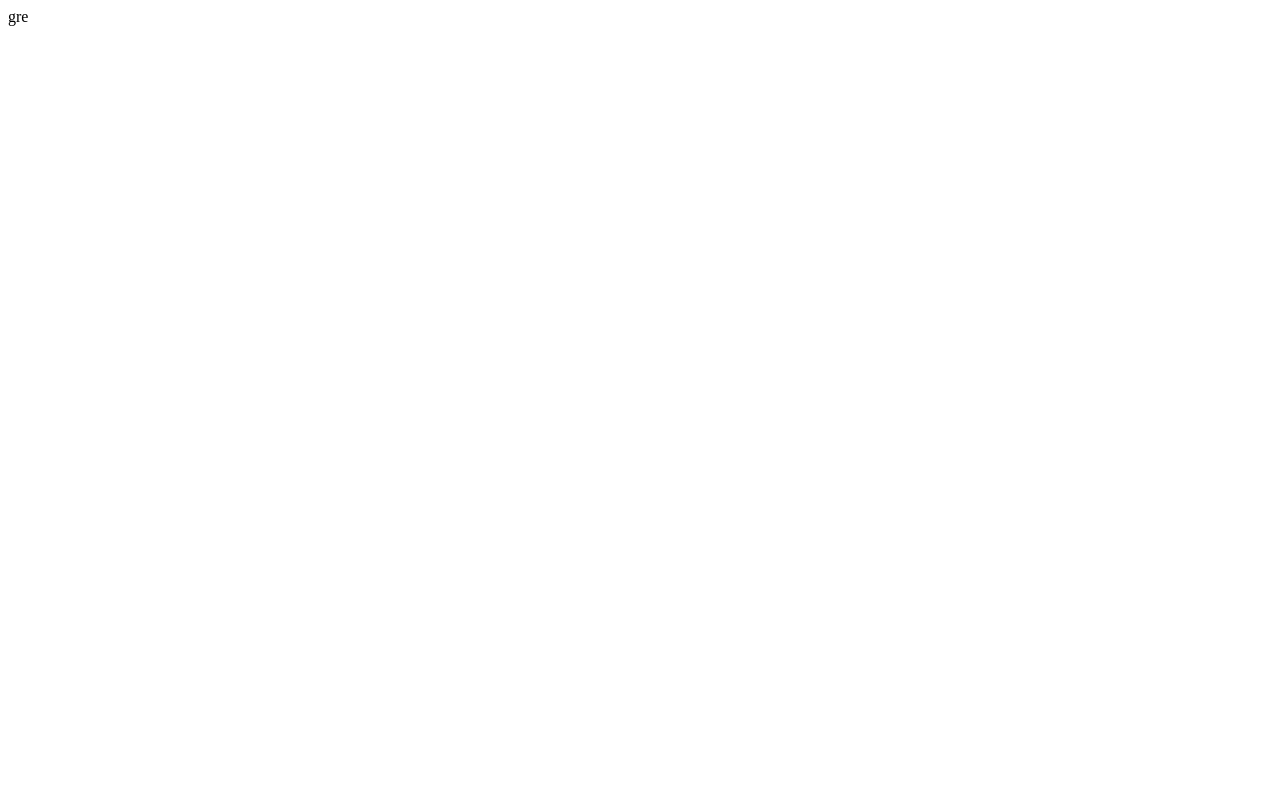
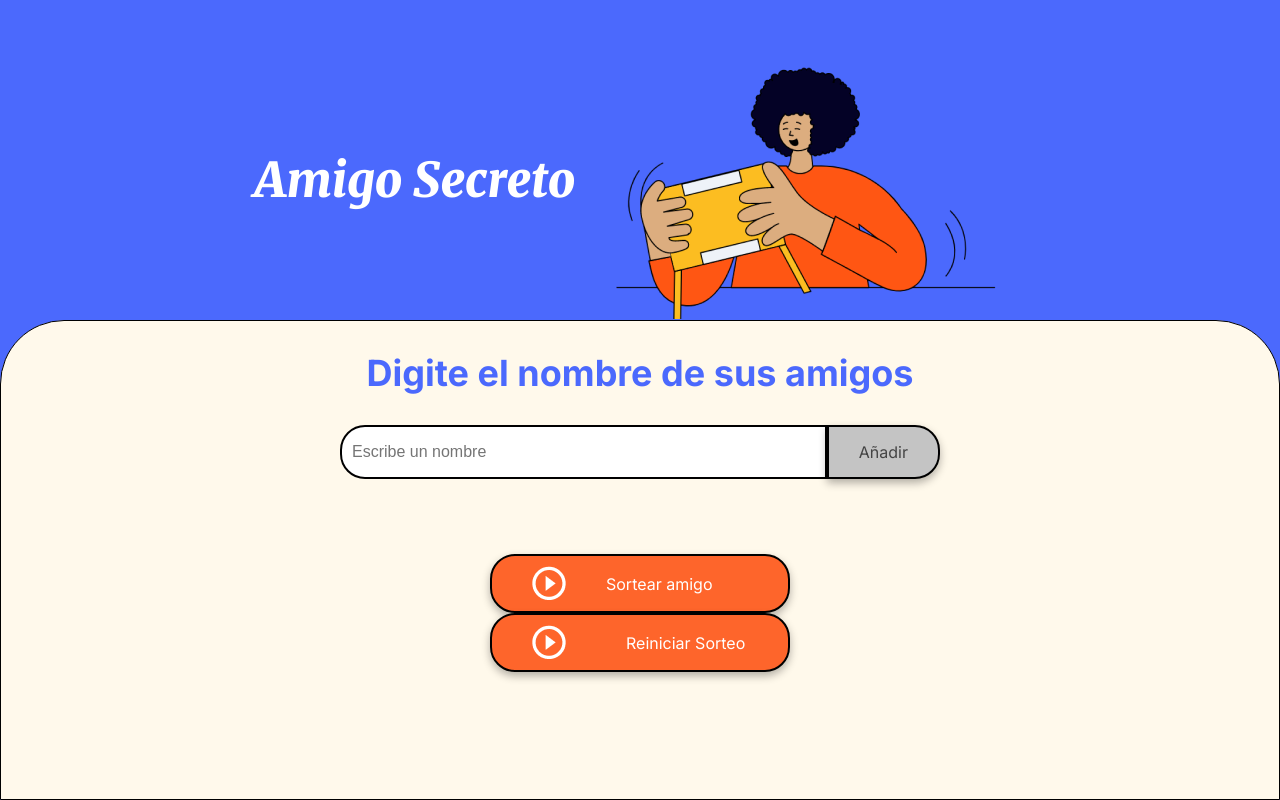
Before and after one commit to vladimirmc/challenge-amigo-secreto_esp-main, a plain HTML site: page index.html in a window 1280 px wide. Drawn offline with Linux system fonts and the light colour scheme.

Commit message:
modificar index

```diff
--- a/app.js
+++ b/app.js
@@ -64,7 +64,7 @@ function sortearAmigo() {
         asignarTextoElemento('ul',`El Amigo Secreto es:${amigoSorteado}`);
         //Deshabilitar botones
         document.getElementById('reinicioBtn').removeAttribute('disabled');
-        //Deshabilitar boton sorteo
+        //Deshabilitar boton Sorteo
         document.querySelector('#sorteoBtn').setAttribute('disabled','true');
     }
     return;
--- a/index.html
+++ b/index.html
@@ -1 +1,48 @@
-gre
+<!DOCTYPE html>
+<html lang="es">
+<head>
+    <meta charset="UTF-8">
+    <meta name="viewport" content="width=device-width, initial-scale=1.0">
+    <link rel="stylesheet" href="style.css">
+    <link rel="preconnect" href="https://fonts.googleapis.com">
+    <link rel="preconnect" href="https://fonts.gstatic.com" crossorigin>
+    <link href="https://fonts.googleapis.com/css2?family=Inter:wght@100;400;700;900&family=Merriweather:ital,wght@0,300;0,400;0,700;0,900;1,300;1,400;1,700;1,900&display=swap" rel="stylesheet">
+    <title>Amigo Secreto</title>
+</head>
+
+<body>
+    <main class="main-content">
+        <header class="header-banner">
+            <h1 class="main-title">Amigo Secreto</h1>
+            <img src="assets/amigo-secreto.png" alt="Imagen representativa de amigo secreto">
+        </header>
+
+        <section class="input-section">
+            <h2 class="section-title">Digite el nombre de sus amigos</h2>
+            <div class="input-wrapper">
+                <input type="text" id="amigo" class="input-name" placeholder="Escribe un nombre">
+                <button class="button-add" onclick="agregarAmigo()">Añadir</button>
+            </div>
+
+            <ul id="listaAmigos" class="name-list" aria-labelledby="listaAmigos" role="list"></ul>
+            <ul id="resultado" class="result-list" aria-live="polite"></ul>
+
+            <div class="button-container">
+                <button id="sorteoBtn" class="button-draw" onclick="sortearAmigo()" aria-label="Sortear amigo secreto">
+                    <img src="assets/play_circle_outline.png" alt="Ícono para sortear">
+                    Sortear amigo
+                </button>
+
+                <button id="reinicioBtn" class="button-image" onclick="reiniciarSorteo()" aria-label="Reiniciar sorteo">
+                <img src="assets/play_circle_outline.png" alt="Ícono para reinicio" disabled> Reiniciar Sorteo
+                </button>
+            </div>
+
+
+        </section>
+
+    </main>
+
+    <script src="app.js" defer></script>
+</body>
+</html>
```
